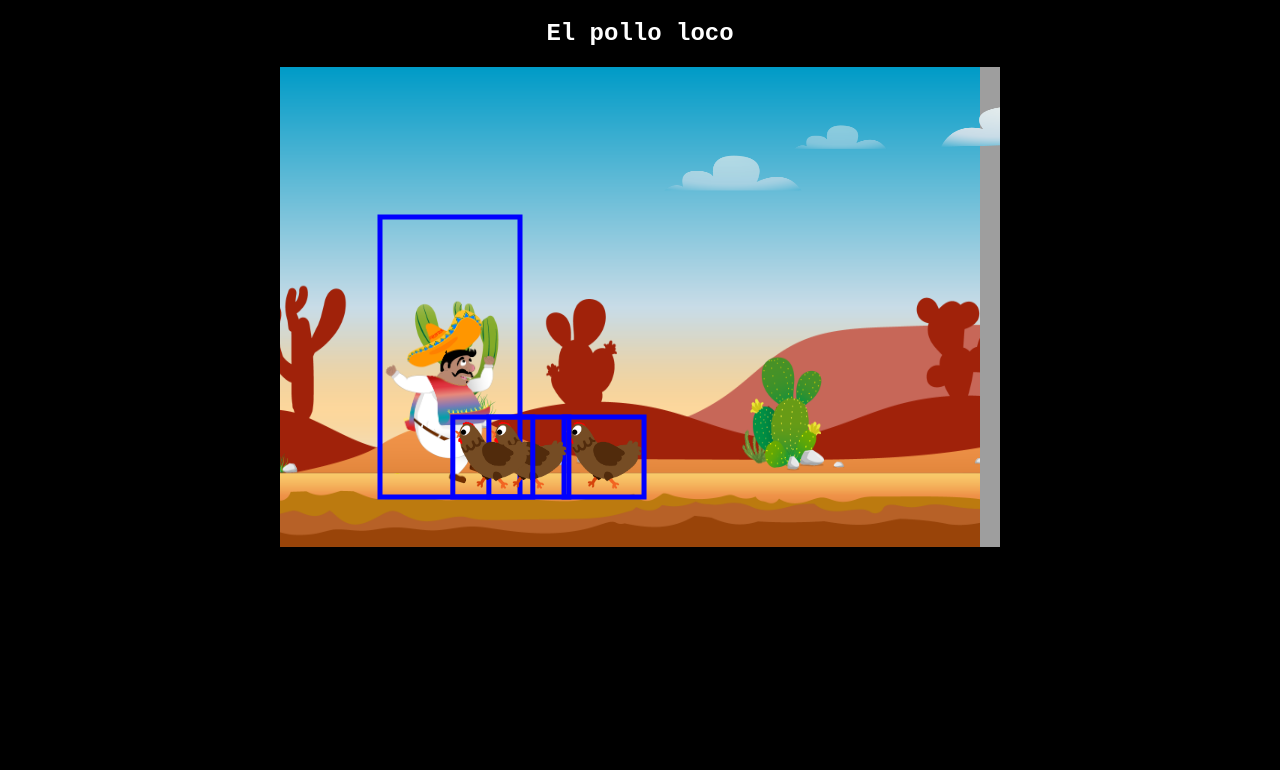
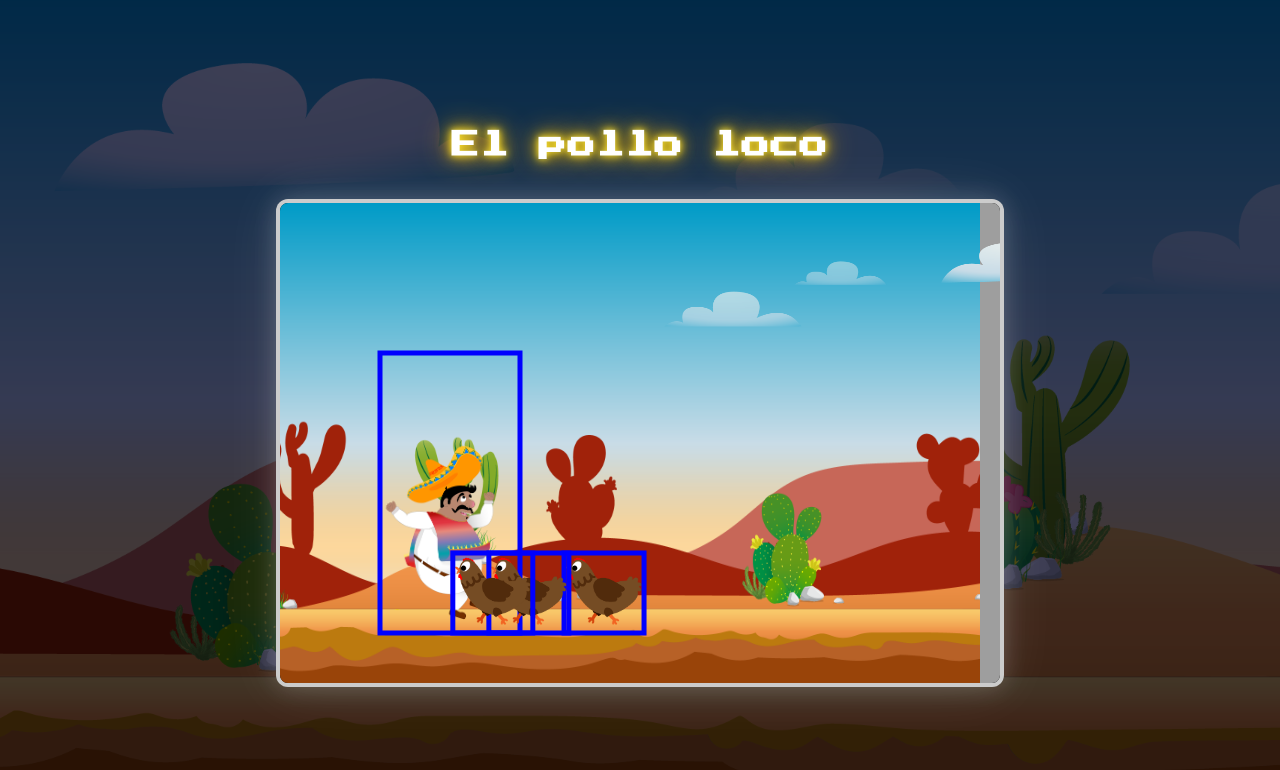
Before and after one commit to 19bernadette99/el-pollo-loco, a plain HTML site: page index.html in a window 1280 px wide. Drawn offline with Linux system fonts and the light colour scheme.

Commit message:
style: centered canvas and headline, added background image, custom font and hover effects

```diff
--- a/index.html
+++ b/index.html
@@ -17,10 +17,14 @@
     <script src="models/level.class.js"></script>
     <script src="levels/level1.js"></script>
     <script src="js/game.js"></script>
+
   </head>
   <body onload="init()">
     <h1>El pollo loco</h1>
 
     <canvas id="canvas" width="720" height="480"> </canvas>
+    <div id="customCursor"></div>
+
+      <script src="js/script.js"></script>
   </body>
 </html>
--- a/style.css
+++ b/style.css
@@ -1,21 +1,71 @@
+@import url('https://fonts.googleapis.com/css2?family=Press+Start+2P&display=swap');
+
+* {
+    box-sizing: border-box;
+}
+
 body {
+    margin: 0;
+    padding: 0;
+    height: 100vh;
     display: flex;
     flex-direction: column;
+    justify-content: center;
     align-items: center;
-    margin: 0;
-    padding: 0;
     overflow: hidden;
     user-select: none;
-    background-color: black;
+    background-image: url('img/5_background/complete_background.png');
+    background-size: cover;
+    background-repeat: no-repeat;
+    background-position: center;
+    background-color: rgba(10, 10, 25, 0.8);
+    background-blend-mode: overlay;
+    font-family: 'Press Start 2P', cursive;
+    color: #fff;
+
 }
+
+h1 {
+    margin-bottom: 40px;
+    font-size: 28px;
+    color: #ffffff;
+    background: none;
+    -webkit-text-fill-color: unset;
+    text-shadow:
+        0 0 5px #ffcc00,
+        0 0 10px #ffcc00,
+        0 0 20px #ffaa00;
+    letter-spacing: 1px;
+    animation: neonPulse 2s ease-in-out infinite alternate;
+}
+
 
 canvas {
     background-color: black;
+    border: 4px solid #ffffffcc;
+    border-radius: 12px;
+    box-shadow: 0 0 25px rgba(255, 255, 255, 0.2),
+                0 0 60px rgba(255, 255, 255, 0.1);
+    transition: transform 0.3s ease;
+
 }
 
-h1 {
-    color: white;
-    font-family: 'Courier New', Courier, monospace;
-    font-size: 24px;
-    margin: 20px 0;
+canvas:hover {
+    transform: scale(1.02);
 }
+
+
+@keyframes neonPulse {
+    0% {
+        text-shadow:
+            0 0 5px #ffcc00,
+            0 0 10px #ffcc00,
+            0 0 20px #ffaa00;
+    }
+    100% {
+        text-shadow:
+            0 0 10px #ffff66,
+            0 0 20px #ffcc00,
+            0 0 40px #ffaa00;
+    }
+}
```
Also changed, not shown: img/cursor/cursor.png (added), img/cursor/cursor_without_background.png (added), img/cursor/mini-kaktus.ico (added), js/script.js (added).
